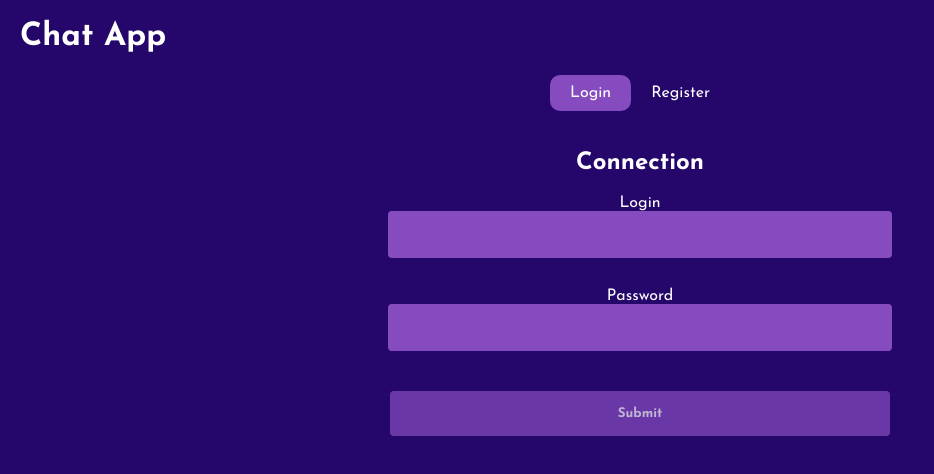
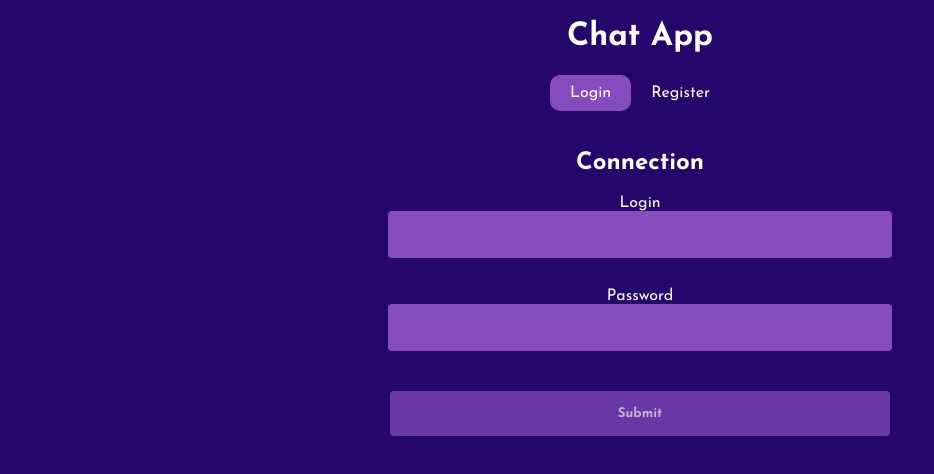
Before and after one commit to valentingbt/clientjs, a Vue app: page / in a window 1280 px wide. Shown: the top 474 px of the page, without its empty margins (0-934 px from the left). Built offline with nearby package versions, Linux system fonts and the light colour scheme; no server answers.

Commit message:
fix navbar

```diff
--- a/src/components/Navbar.vue
+++ b/src/components/Navbar.vue
@@ -1,5 +1,5 @@
 <template>
-  <div class="navbar">
+  <div :class="{middle : !isLogged}" class="navbar">
     <h1>Chat App</h1>
     <div v-if="isLogged" class="links">
       <div class="submit">About</div>
@@ -24,6 +24,10 @@ export default {
   justify-content: space-between;
   align-items: center;
   padding: 0 20px;
+
+}
+.middle {
+  justify-content: center;
 }
 
 .links {
```
